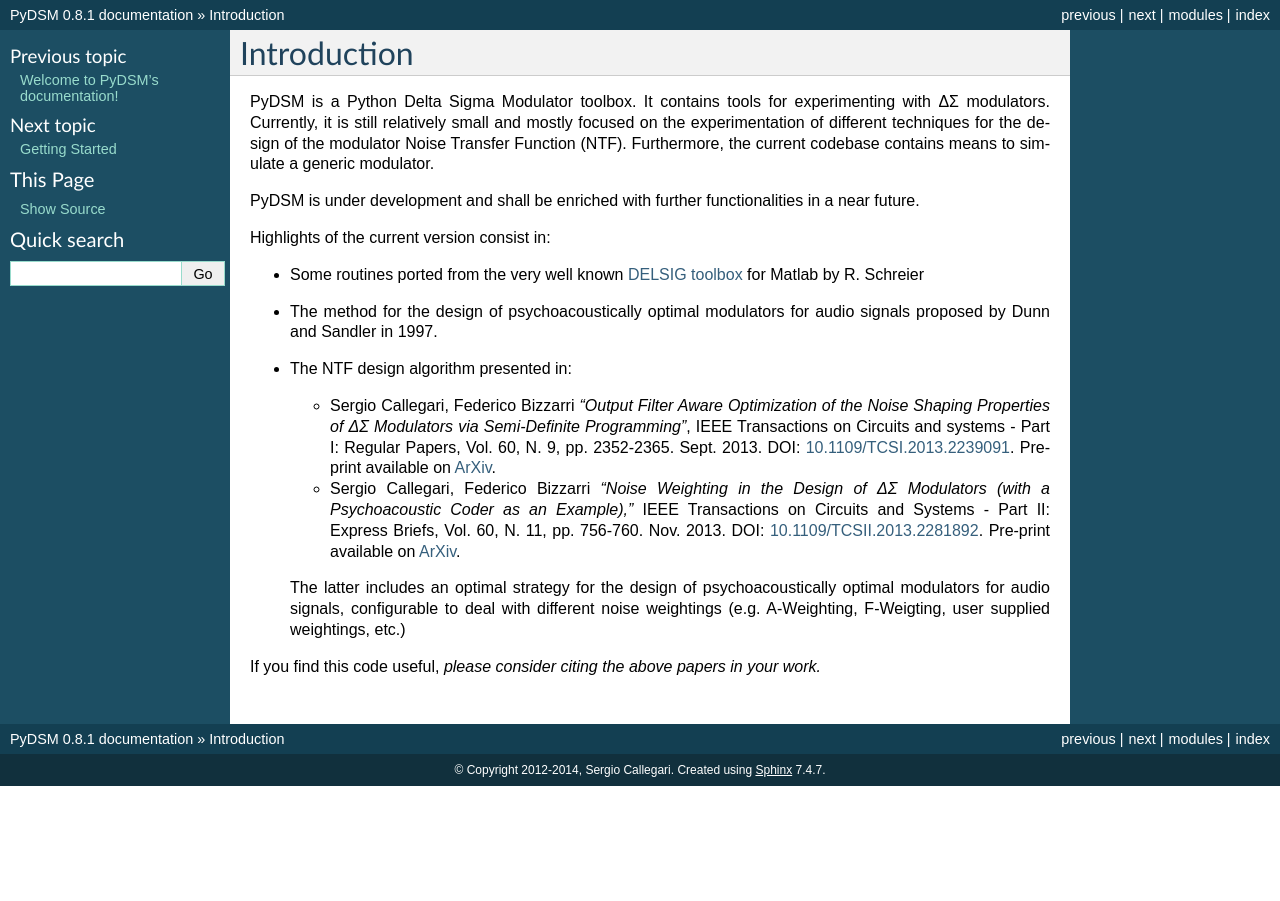
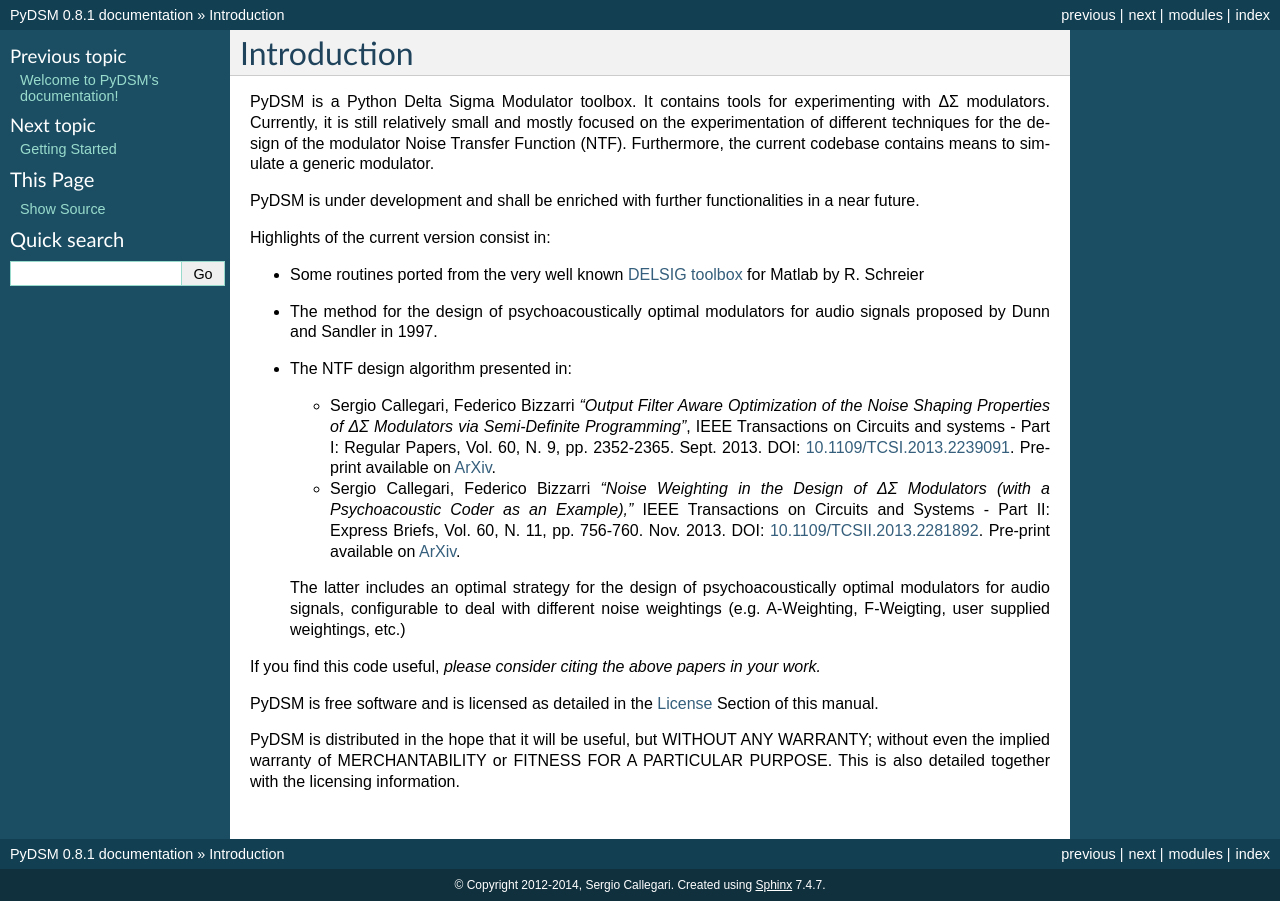
Before and after one commit to sergiocallegari/PyDSM, a Sphinx documentation site: the page built from doc/source/intro.rst, in a window 1280 px wide. Built offline with Sphinx 7.4.7, drawn with Linux system fonts in a browser that asks for light colours; formulas are drawn with MathJax 3.

Commit message:
Add licensing info to the manual

```diff
--- a/doc/source/index.rst
+++ b/doc/source/index.rst
@@ -10,6 +10,7 @@ Contents:
    getting-started
    reference
    replicate-results
+   license
    changelog
 
 Indices and tables
--- a/doc/source/intro.rst
+++ b/doc/source/intro.rst
@@ -43,3 +43,11 @@ Highlights of the current version consist in:
 
 If you find this code useful, *please consider citing the above papers
 in your work.*
+
+PyDSM is free software and is licensed as detailed in the
+:ref:`license` Section of this manual.
+
+PyDSM is distributed in the hope that it will be useful, but WITHOUT
+ANY WARRANTY; without even the implied warranty of MERCHANTABILITY or
+FITNESS FOR A PARTICULAR PURPOSE.  This is also detailed together with
+the licensing information.
```
Also changed, not shown: doc/source/license.rst (added, +23 -0 lines).
